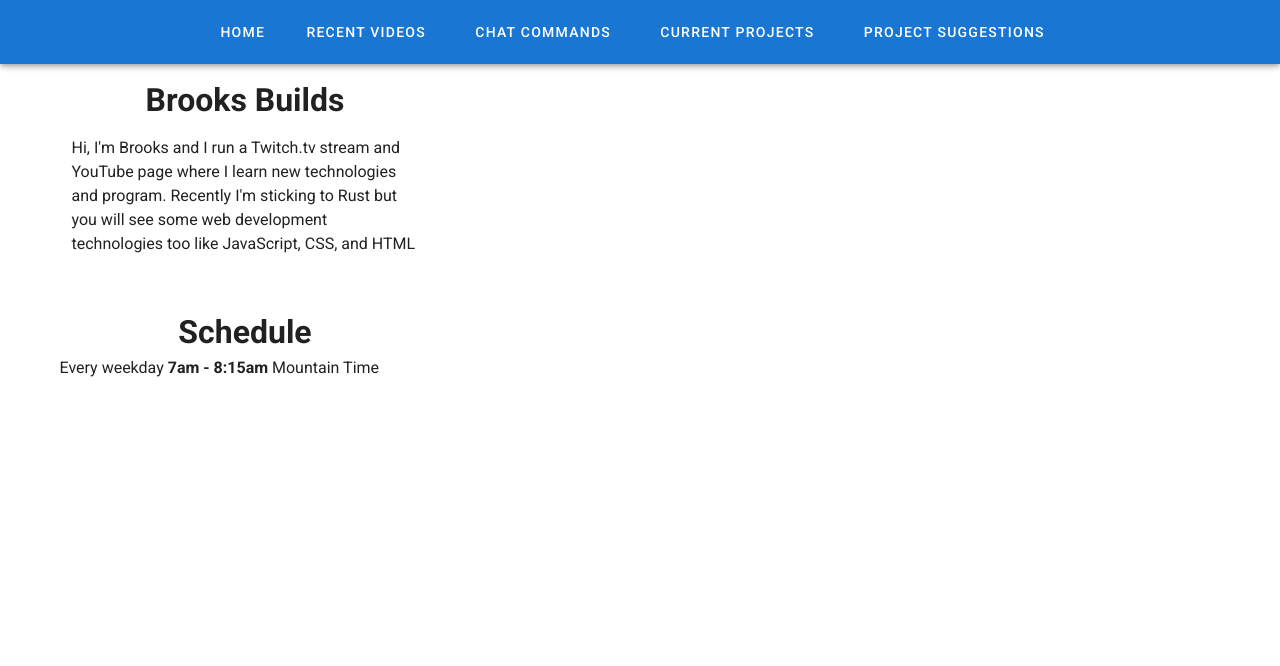
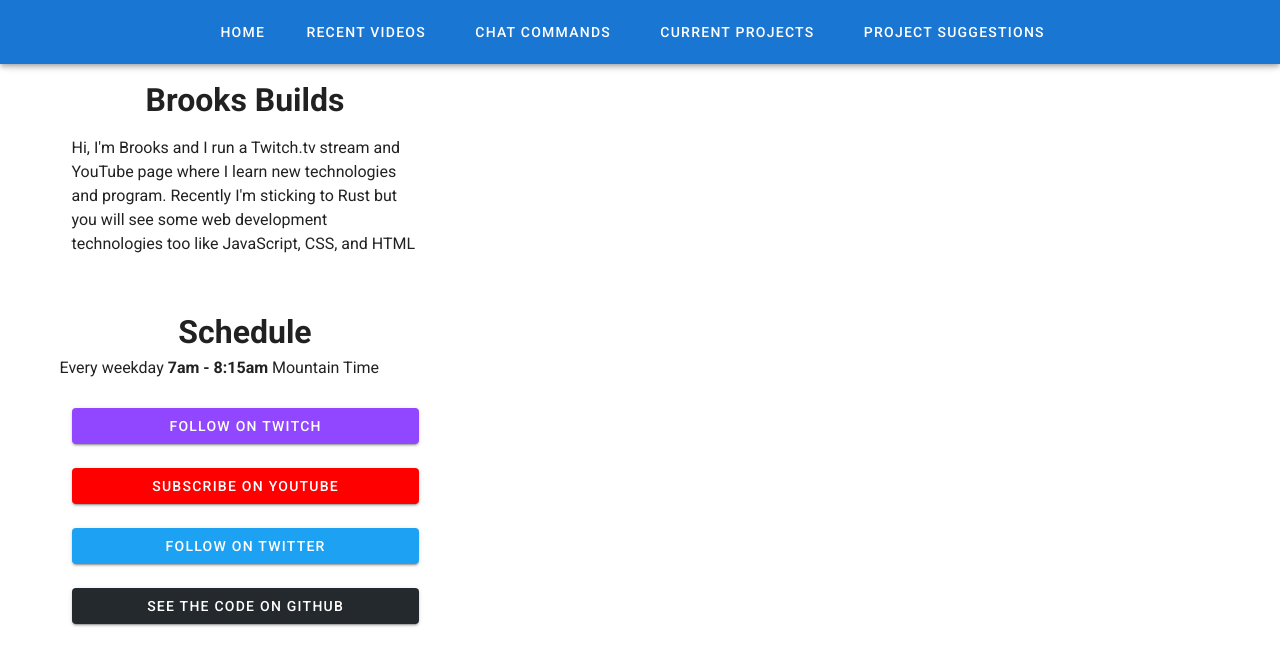
Before and after one commit to brooks-builds/brooks_builds_website, a Vue app: page / in a window 1280 px wide. Shown: the top 666 px of the page. Built offline with nearby package versions, Linux system fonts and the light colour scheme.

Commit message:
Links to where to find me

```diff
--- a/src/components/Schedule.vue
+++ b/src/components/Schedule.vue
@@ -5,6 +5,26 @@
         </v-row>
         <v-row>
             <p>Every weekday <span class="bold">7am - 8:15am</span> Mountain Time</p>
+        </v-row>
+        <v-row>
+            <v-col>
+                <v-btn block color="#9147ff" dark href="https://www.twitch.tv/brookzerker" target="window">Follow on Twitch</v-btn>
+            </v-col>
+        </v-row>
+        <v-row>
+            <v-col>
+                <v-btn block color="#ff0000" dark href="https://www.youtube.com/channel/UCT1-XRVnJA-wws2bfbLbFcQ" target="window">Subscribe on YouTube</v-btn>
+            </v-col>
+        </v-row>
+        <v-row>
+            <v-col>
+                <v-btn block color="#1da1f2" dark href="https://www.twitter.com/brooks_patton" target="window">Follow on Twitter</v-btn>
+            </v-col>
+        </v-row>
+        <v-row>
+            <v-col>
+                <v-btn block color="#24292e" dark href="https://www.github.com/brooks-builds" target="window">See the Code on GitHub</v-btn>
+            </v-col>
         </v-row>
     </v-container>
 </template>
```
